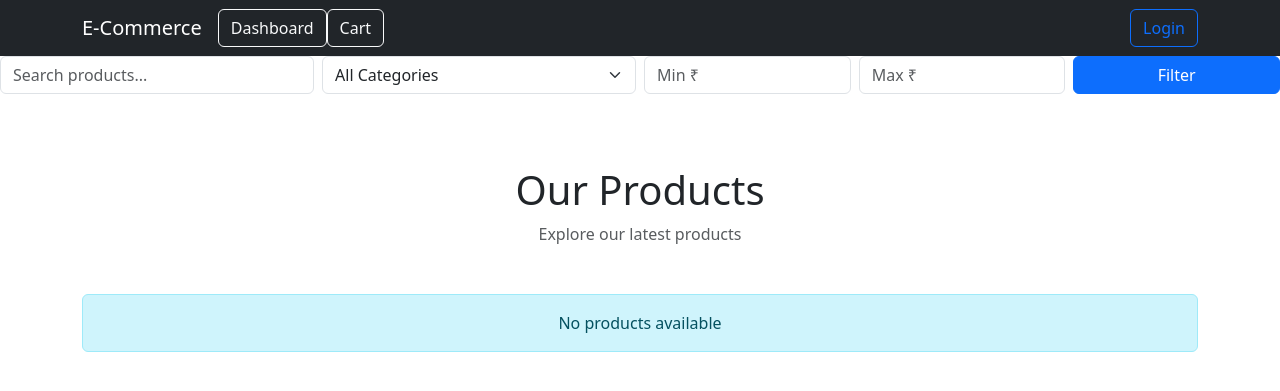
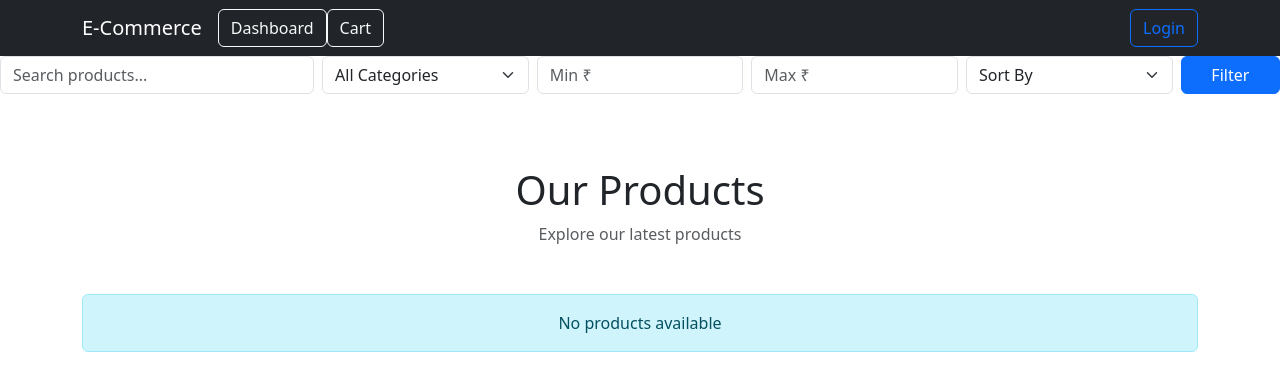
Before and after one commit to prashanttiwaricodes/ecommerce, a Django app: page /products/ in a window 1280 px wide. Shown: the top 391 px of the page. Run offline with Django 5.2, Linux system fonts and the light colour scheme; data that the repository does not hold is empty.

Commit message:
added product sorting

```diff
--- a/products/views.py
+++ b/products/views.py
@@ -25,6 +25,20 @@ def product_list(request):
     if max_price:
         products = products.filter(price__lte=max_price)
 
+    sort = request.GET.get("sort","").strip()
+
+    if sort == "price_low":
+        products = products.order_by("price")
+
+    elif sort == "price_high":
+        products = products.order_by("-price")
+
+    elif  sort == "newest":
+        products = products.order_by("-created_at")
+
+    elif   sort == "name":
+        products = products.order_by("name")
+
 
     return render(request,"Product/product_list.html",{"products": products,"categories":categories,},)
 
--- a/templates/Product/product_list.html
+++ b/templates/Product/product_list.html
@@ -3,11 +3,11 @@
 {% block content %}
 <form method="get" class="mb-4">
     <div class="row g-2">
-        <div class="col md-7">
+        <div class="col md-3">
         <input type="text" name="q" class="form-control" placeholder="Search products..." value="{{ request.GET.q|default:''}}">
         </div>
 
-        <div class="col-md-3">
+        <div class="col-md-2">
             <select name="category" class="form-select">
                 <option value="">All Categories</option>
 
@@ -27,6 +27,25 @@
             <input type="number" name="max_price" class="form-control" placeholder="Max ₹" value="{{ request.GET.max_price|default:'' }}" min="0" step="0.01">
         </div>
         <div class="col-md-2">
+            <select name="sort" class="form-select">
+                <option value="">Sort By</option>
+                <option value="price_low"
+                {% if request.GET.sort == "price_low" %}selected{% endif %}>Price: Low to High</option>
+
+                <option value="price_high"
+                {% if request.GET.sort == "price_high" %}selected{% endif %}>Price: High to Low</option>
+
+                <option value="newest"
+                {% if request.GET.sort == "newest" %}selected{% endif %}>Newest</option>
+
+                <option value="name"
+                {% if request.GET.sort == "name" %}selected{% endif %}>Name: A to Z</option>
+
+
+
+            </select>
+        </div>
+        <div class="col-md-1">
         <button type="submit" class="btn btn-primary w-100">Filter</button>
         </div>
     </div>
```
